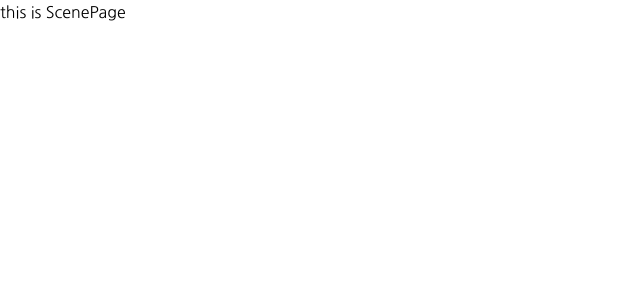
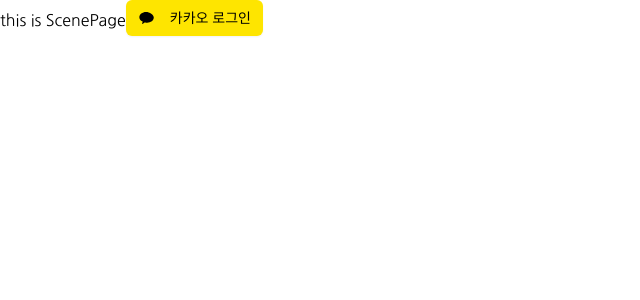
Before and after one commit to sihyuuun/raindrop-front, a React (Vite) app: page / in a window 1280 px wide. Shown: the top 300 px of the page, without its empty margins (0-640 px from the left). Built offline with nearby package versions, Linux system fonts and the light colour scheme; a web font is replaced by a local one.

Commit message:
#14 feat: auth 커스텀 훅 구현 useQeury, mutation

```diff
--- a/src/apis/api/get/useGetUserInfo.ts
+++ b/src/apis/api/get/useGetUserInfo.ts
@@ -1,22 +1,67 @@
+/**
+ * 현재 인증된 사용자의 정보를 가져오는 커스텀 훅
+ * HTTP Only 쿠키 인증 방식을 사용하며, 쿠키는 요청에 자동으로 포함됨
+ */
 import { useQuery } from "@tanstack/react-query";
 import { authClient } from "@/apis/client";
+import { useAuthStore } from "@/store/authStore";
+import { useNavigate } from "react-router-dom";
+import axios from "axios";
+
+// 사용자 정보 타입 정의
+interface UserInfo {
+  email: string;
+  nickname: string;
+  profileImageUrl: string | null;
+  newUser: boolean;
+}
 
 /**
- * 사용자 정보를 가져오는 커스텀 훅입니다.
- * 첫 로그인 사용자는 이 훅으로 요청을 보내야만 회원가입 처리됩니다
+ * 현재 인증된 사용자의 정보를 가져오는 Query 훅
  *
- * - `queryKey`: `"userInfo"`를 사용해 캐시된 데이터를 관리합니다.
- * - `queryFn`: `/user/info` 엔드포인트로 GET 요청을 보내 사용자 정보를 가져옵니다.
- *
- * @returns `useQuery`에서 반환하는 객체를 반환합니다. `data`로 사용자 정보,
- *          `isLoading`, `isError` 등의 상태도 확인할 수 있습니다.
+ * @returns TanStack Query의 useQuery 객체
  */
 export const useGetUserInfo = () => {
-  return useQuery({
+  const { setUser, isAuthenticated, setAuthenticated } = useAuthStore();
+  const navigate = useNavigate();
+
+  return useQuery<UserInfo, Error>({
     queryKey: ["userInfo"],
     queryFn: async () => {
-      const res = await authClient.get(`/user/info`);
-      return res.data;
+      try {
+        const res = await authClient.get<UserInfo>(`/user/info`);
+        return res.data;
+      } catch (error) {
+        // 401 오류 등 인증 실패 시 인증 상태 갱신
+        if (axios.isAxiosError(error) && error.response?.status === 401) {
+          setAuthenticated(false);
+        }
+        throw error;
+      }
+    },
+    enabled: isAuthenticated,
+    staleTime: 5 * 60 * 1000, // 5분간 캐시 유지
+    gcTime: 10 * 60 * 1000, // 10분 후 가비지 컬렉션
+
+    // onSuccess, onError는 options 객체의 최상위 레벨이 아닌 다음과 같이 설정
+    meta: {
+      onSuccess: (data: UserInfo) => {
+        // 사용자 정보를 Zustand 스토어에 저장
+        setUser(data);
+
+        // 신규 사용자인 경우 온보딩 페이지로 리다이렉트
+        if (data.newUser) {
+          navigate("/welcome");
+        }
+      },
+      onError: (error: Error) => {
+        console.error("사용자 정보 조회 실패", error);
+
+        // 오류가 인증 관련 문제인 경우 인증 상태 초기화
+        if (axios.isAxiosError(error) && error.response?.status === 401) {
+          setAuthenticated(false);
+        }
+      },
     },
   });
 };
--- a/src/apis/api/post/usePostKakaoCode.ts
+++ b/src/apis/api/post/usePostKakaoCode.ts
@@ -1,32 +1,52 @@
-import { useMutation } from "@tanstack/react-query";
+/**
+ * Kakao 인가 코드를 사용하여 로그인 처리를 하는 커스텀 훅
+ */
+import { useMutation, useQueryClient } from "@tanstack/react-query";
 import { client } from "../../client";
+import { useAuthStore } from "@/store/authStore";
+import { useEffect } from "react";
+
+// 응답 타입 정의
+interface KakaoAuthResponse {
+  message: string;
+  // 다른 필요한 응답 필드
+}
 
 /**
- * Kakao 인가 코드를 사용하여 accessToken과 refreshToken을 발급받는 커스텀 훅입니다.
- *
- * - `mutationFn`: 백엔드 `/user/login` 엔드포인트에 Kakao 인가 코드를 POST 요청으로 전송합니다.
- * - `onSuccess`: 요청이 성공하면 반환된 토큰 데이터를 콘솔에 출력합니다.
- * - `onError`: 요청이 실패하면 오류를 콘솔에 출력합니다.
- *
- * @returns react-query의 useMutation 객체를 반환합니다. mutate 함수로 요청을 실행할 수 있습니다.
+ * 카카오 인가 코드를 사용하여 로그인 처리를 수행하는 Mutation 훅
  */
 export const usePostKakaoCode = () => {
-  const mutation = useMutation({
+  const queryClient = useQueryClient();
+  const { setAuthenticated } = useAuthStore();
+
+  const mutation = useMutation<KakaoAuthResponse, Error, string>({
     mutationKey: ["login"],
     mutationFn: async (kakaoCode: string) => {
-      const { data } = await client.post("/user/login", {
+      const { data } = await client.post<KakaoAuthResponse>("/user/login", {
         code: kakaoCode,
       });
       return data;
     },
-    onError: (error) => {
-      console.error("api failed", error);
-    },
-    onSuccess(data) {
-      console.log("api success", data);
-      localStorage.setItem("accessToken", data.accessToken);
-      localStorage.setItem("refreshToken", data.refreshToken);
-    },
   });
+
+  // 성공 시 처리
+  useEffect(() => {
+    if (mutation.isSuccess) {
+      // HTTP Only 쿠키는 브라우저가 자동으로 관리하므로
+      // 프론트엔드에서는 인증 상태만 설정
+      setAuthenticated(true);
+
+      // 사용자 정보 쿼리 무효화
+      queryClient.invalidateQueries({ queryKey: ["userInfo"] });
+    }
+  }, [mutation.isSuccess, setAuthenticated, queryClient]);
+
+  // 오류 시 처리
+  useEffect(() => {
+    if (mutation.isError) {
+      console.error("카카오 로그인 실패", mutation.error);
+    }
+  }, [mutation.isError, mutation.error]);
+
   return mutation;
 };
--- a/src/apis/client.ts
+++ b/src/apis/client.ts
@@ -1,32 +1,99 @@
-import axios, { AxiosInstance } from "axios";
+/**
+ * HTTP 요청을 처리하기 위한 Axios 클라이언트 설정
+ * HTTP Only 쿠키 기반 인증 방식에 최적화되어 있습니다.
+ */
+import axios, {
+  AxiosInstance,
+  AxiosError,
+  InternalAxiosRequestConfig,
+} from "axios";
+import { useAuthStore } from "@/store/authStore";
+import { logout } from "@/utils/auth";
 
+/** API 엔드포인트 기본 URL */
 const BE_URL = "https://raindrop-back.onrender.com/api";
 
-// 클라이언트 인스턴스 생성
+/**
+ * 기본 클라이언트 인스턴스
+ * 인증이 필요하지 않은 요청에 사용됩니다.
+ */
 export const client: AxiosInstance = axios.create({
   baseURL: BE_URL,
   headers: {
     "Content-Type": "application/json",
   },
-  withCredentials: true,
+  withCredentials: true, // HTTP Only 쿠키를 요청에 포함하기 위한 설정
 });
 
+/**
+ * 인증이 필요한 요청을 위한 클라이언트 인스턴스
+ * HTTP Only 쿠키를 사용하여 인증 정보를 자동으로 전송합니다.
+ */
 export const authClient: AxiosInstance = axios.create({
   baseURL: BE_URL,
   headers: {
     "Content-Type": "application/json",
   },
-  withCredentials: true,
+  withCredentials: true, // HTTP Only 쿠키를 요청에 포함하기 위한 설정
 });
 
-//요청 인터셉터
+/**
+ * 요청 인터셉터
+ * CSRF 토큰 등 추가 헤더가 필요한 경우 여기서 처리합니다.
+ */
 authClient.interceptors.request.use(
-  (config) => {
-    const accessToken = localStorage.getItem("accessToken");
-    if (accessToken) {
-      config.headers["access-token"] = accessToken;
+  (config: InternalAxiosRequestConfig) => {
+    // HTTP Only 쿠키 방식에서는 토큰을 수동으로 헤더에 추가할 필요가 없음
+    // 쿠키는 withCredentials: true 설정으로 자동으로 포함됨
+
+    // CSRF 토큰이 필요한 경우 여기서 추가 (선택적)
+    const csrfToken = document
+      .querySelector('meta[name="csrf-token"]')
+      ?.getAttribute("content");
+    if (csrfToken) {
+      config.headers["X-CSRF-Token"] = csrfToken;
     }
+
     return config;
   },
-  (error) => Promise.reject(error)
+  (error: AxiosError) => Promise.reject(error),
 );
+
+/**
+ * 응답 인터셉터
+ * 인증 오류 및 토큰 만료 상황을 처리합니다.
+ */
+authClient.interceptors.response.use(
+  (response) => response,
+  async (error: AxiosError) => {
+    // 401 Unauthorized 오류 처리
+    if (error.response?.status === 401) {
+      // 인증 오류 발생 시 인증 상태 초기화
+      useAuthStore.getState().setAuthenticated(false);
+
+      // 로그인 페이지로 리다이렉트 (선택적)
+      // window.location.href = '/login';
+
+      // 또는 자동 로그아웃 처리
+      await logout();
+    }
+
+    // 기타 오류는 그대로 전달
+    return Promise.reject(error);
+  },
+);
+
+/**
+ * CSRF 토큰을 가져오는 함수 (필요한 경우)
+ *
+ * @returns CSRF 토큰 문자열 또는 null
+ */
+export const getCsrfToken = async (): Promise<string | null> => {
+  try {
+    const { data } = await client.get("/csrf-token");
+    return data.token;
+  } catch (error) {
+    console.error("CSRF 토큰 가져오기 실패", error);
+    return null;
+  }
+};
--- /dev/null
+++ b/src/components/ui/KakaoLoginButton.tsx
@@ -0,0 +1,52 @@
+/**
+ * 카카오 로그인 버튼 컴포넌트
+ * shadcn/ui의 Button 컴포넌트를 사용하여 구현
+ */
+import { Button } from "@/components/ui/button";
+import { useAuth } from "@/hooks/useAuth";
+import { Loader2 } from "lucide-react";
+
+interface KakaoLoginButtonProps {
+  size?: "default" | "sm" | "lg";
+  className?: string;
+}
+
+export const KakaoLoginButton = ({
+  size = "default",
+  className = "",
+}: KakaoLoginButtonProps) => {
+  const { initiateKakaoLogin, isLoggingIn } = useAuth();
+
+  return (
+    <Button
+      onClick={initiateKakaoLogin}
+      disabled={isLoggingIn}
+      className={`bg-[#FEE500] text-black hover:bg-[#FADA0A] ${className}`}
+      size={size}
+    >
+      {isLoggingIn ? (
+        <>
+          <Loader2 className="mr-2 h-4 w-4 animate-spin" />
+          로그인 중...
+        </>
+      ) : (
+        <>
+          <svg
+            className="mr-2 h-4 w-4"
+            width="24"
+            height="24"
+            viewBox="0 0 24 24"
+            fill="none"
+            xmlns="http://www.w3.org/2000/svg"
+          >
+            <path
+              d="M12 3C6.5 3 2 6.49 2 10.78c0 2.63 1.76 4.94 4.41 6.246.32.146.51.48.44.83l-.66 2.54c-.1.4.36.72.71.52l2.98-2.01c.31-.21.69-.26 1.04-.13.87.27 1.8.41 2.75.41 5.5 0 10-3.49 10-7.78S17.5 3 12 3z"
+              fill="currentColor"
+            />
+          </svg>
+          카카오 로그인
+        </>
+      )}
+    </Button>
+  );
+};
--- /dev/null
+++ b/src/hooks/useAuth.ts
@@ -0,0 +1,78 @@
+/**
+ * 인증 관련 작업을 처리하는 커스텀 훅
+ * 로그인 및 로그아웃 기능을 제공하고 인증 상태를 관리합니다.
+ */
+import { useNavigate } from "react-router-dom";
+import { useAuthStore } from "@/store/authStore";
+import { usePostKakaoCode } from "@/apis/api/post/usePostKakaoCode";
+import { useGetUserInfo } from "@/apis/api/get/useGetUserInfo";
+import { client } from "@/apis/client";
+
+/**
+ * 카카오 로그인/로그아웃 및 인증 상태를 관리하는 커스텀 훅
+ *
+ * @returns 인증 관련 상태 및 함수들
+ */
+export const useAuth = () => {
+  const navigate = useNavigate();
+  const { isAuthenticated, user, logout: clearAuthState } = useAuthStore();
+
+  // 카카오 로그인 mutation
+  const { mutate: loginWithKakao, isPending: isLoggingIn } = usePostKakaoCode();
+
+  // 사용자 정보 query
+  const { isLoading: isLoadingUserInfo, isError: userInfoError } =
+    useGetUserInfo();
+
+  // 카카오 로그인 URL 생성
+  // const KAKAO_CLIENT_ID = import.meta.env.VITE_KAKAO_CLIENT_ID;
+  // const REDIRECT_URI = `${window.location.origin}/auth/callback`;
+
+  /**
+   * 카카오 로그인 페이지로 리다이렉트
+   */
+  const initiateKakaoLogin = () => {
+    window.location.href = `https://kauth.kakao.com/oauth/authorize?
+response_type=code
+&client_id=8162b95c200bcd82ce88d8c5468f41c5
+&redirect_uri=http://localhost:5173/auth/login/kakao
+`;
+  };
+
+  /**
+   * 카카오 인가 코드를 처리하는 함수
+   *
+   * @param code 카카오 인가 코드
+   */
+  const handleKakaoCode = (code: string) => {
+    loginWithKakao(code);
+  };
+
+  /**
+   * 로그아웃 처리 함수
+   */
+  const logout = async () => {
+    try {
+      // 백엔드에 로그아웃 요청
+      await client.post("/user/logout");
+    } catch (error) {
+      console.error("로그아웃 API 호출 중 오류 발생", error);
+    } finally {
+      // 로컬 인증 상태 초기화
+      clearAuthState();
+      // 로그인 페이지로 이동
+      navigate("/login");
+    }
+  };
+
+  return {
+    isAuthenticated,
+    user,
+    isLoggingIn,
+    isLoadingUserInfo,
+    userInfoError,
+    initiateKakaoLogin,
+    handleKakaoCode,
+    logout,
+  };
+};
--- a/src/pages/ScenePage.tsx
+++ b/src/pages/ScenePage.tsx
@@ -1,3 +1,10 @@
+import { KakaoLoginButton } from "@/components/ui/KakaoLoginButton.tsx";
+
 export const ScenePage = () => {
-  return <div>this is ScenePage</div>;
+  return (
+    <div>
+      this is ScenePage
+      <KakaoLoginButton />
+    </div>
+  );
 };
--- /dev/null
+++ b/src/utils/auth.ts
@@ -0,0 +1,58 @@
+/**
+ * 인증 상태를 관리하는 유틸리티 함수들
+ * HTTP Only 쿠키 인증 방식에서 쿠키 유효성 확인 및 로그아웃 처리
+ */
+import { client } from "@/apis/client";
+import { useAuthStore } from "@/store/authStore";
+import axios from "axios";
+
+/**
+ * 현재 인증 상태를 체크하는 함수
+ * 백엔드에 요청을 보내 쿠키의 유효성을 확인
+ *
+ * @returns 인증 유효 여부 (Promise<boolean>)
+ */
+export const checkAuthStatus = async (): Promise<boolean> => {
+  try {
+    // 백엔드에 인증 확인 요청
+    // 쿠키는 withCredentials: true 설정으로 자동 전송됨
+    await client.get("/user/auth-check");
+    return true;
+  } catch (error) {
+    if (axios.isAxiosError(error)) {
+      // 401 등 인증 오류인 경우
+      if (error.response?.status === 401) {
+        // 인증 상태 초기화
+        useAuthStore.getState().setAuthenticated(false);
+      }
+      console.error("인증 상태 확인 중 오류 발생", error.message);
+    } else {
+      console.error("알 수 없는 오류 발생", error);
+    }
+    return false;
+  }
+};
+
+/**
+ * 로그아웃 처리를 수행하는 함수
+ * 백엔드에 로그아웃 요청을 보내고 클라이언트 상태 초기화
+ *
+ * @returns 로그아웃 성공 여부 (Promise<boolean>)
+ */
+export const logout = async (): Promise<boolean> => {
+  try {
+    // 백엔드에 로그아웃 요청
+    // 백엔드에서 쿠키를 삭제하도록 처리
+    await client.post("/user/logout");
+
+    // 클라이언트 상태 초기화
+    useAuthStore.getState().logout();
+    return true;
+  } catch (error) {
+    console.error("로그아웃 처리 중 오류 발생", error);
+
+    // 오류가 발생해도 클라이언트 상태는 초기화
+    useAuthStore.getState().logout();
+    return false;
+  }
+};
```
Also changed, not shown: src/store/authStore.ts (renamed from src/stores/authStore.ts).
